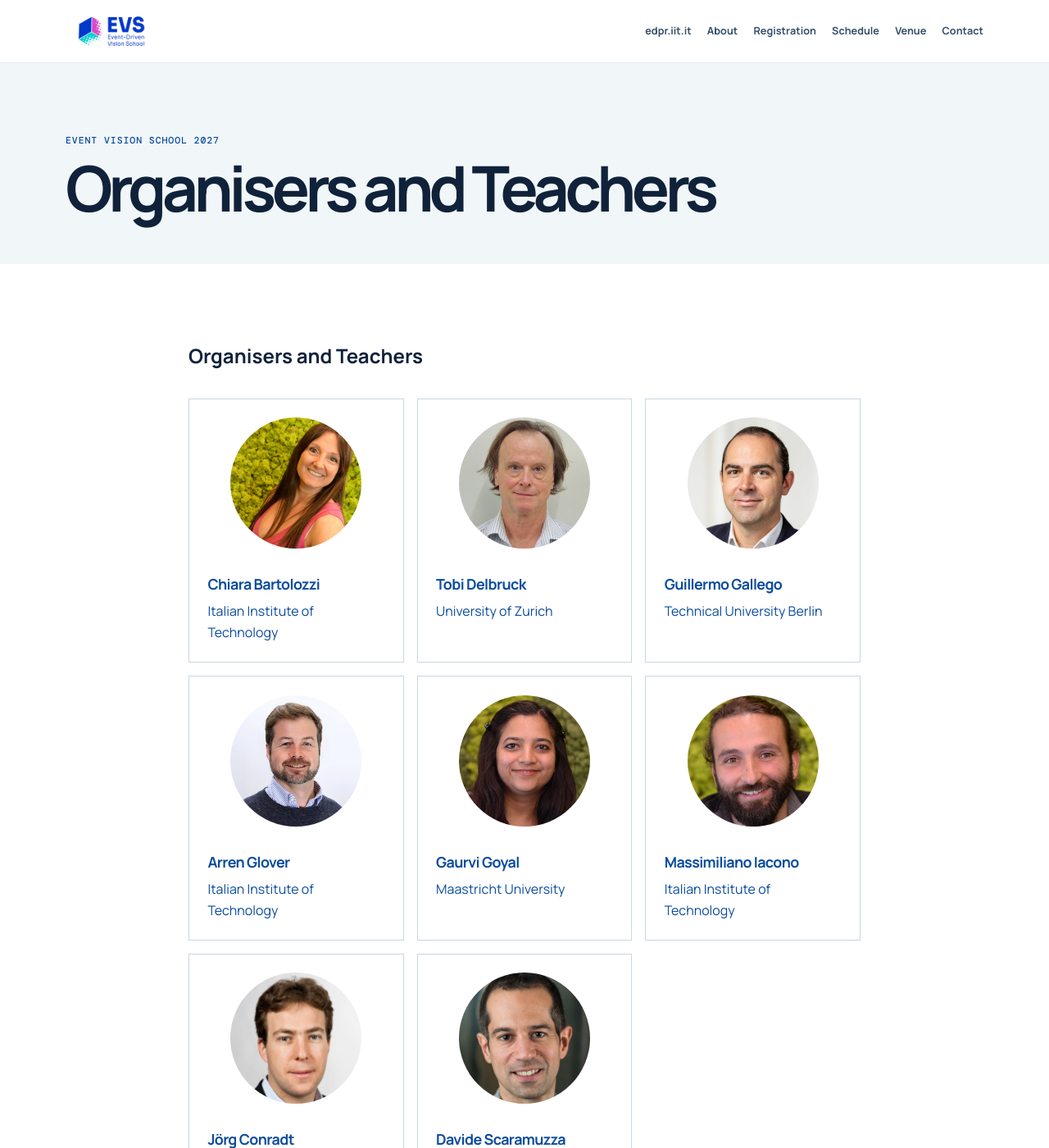
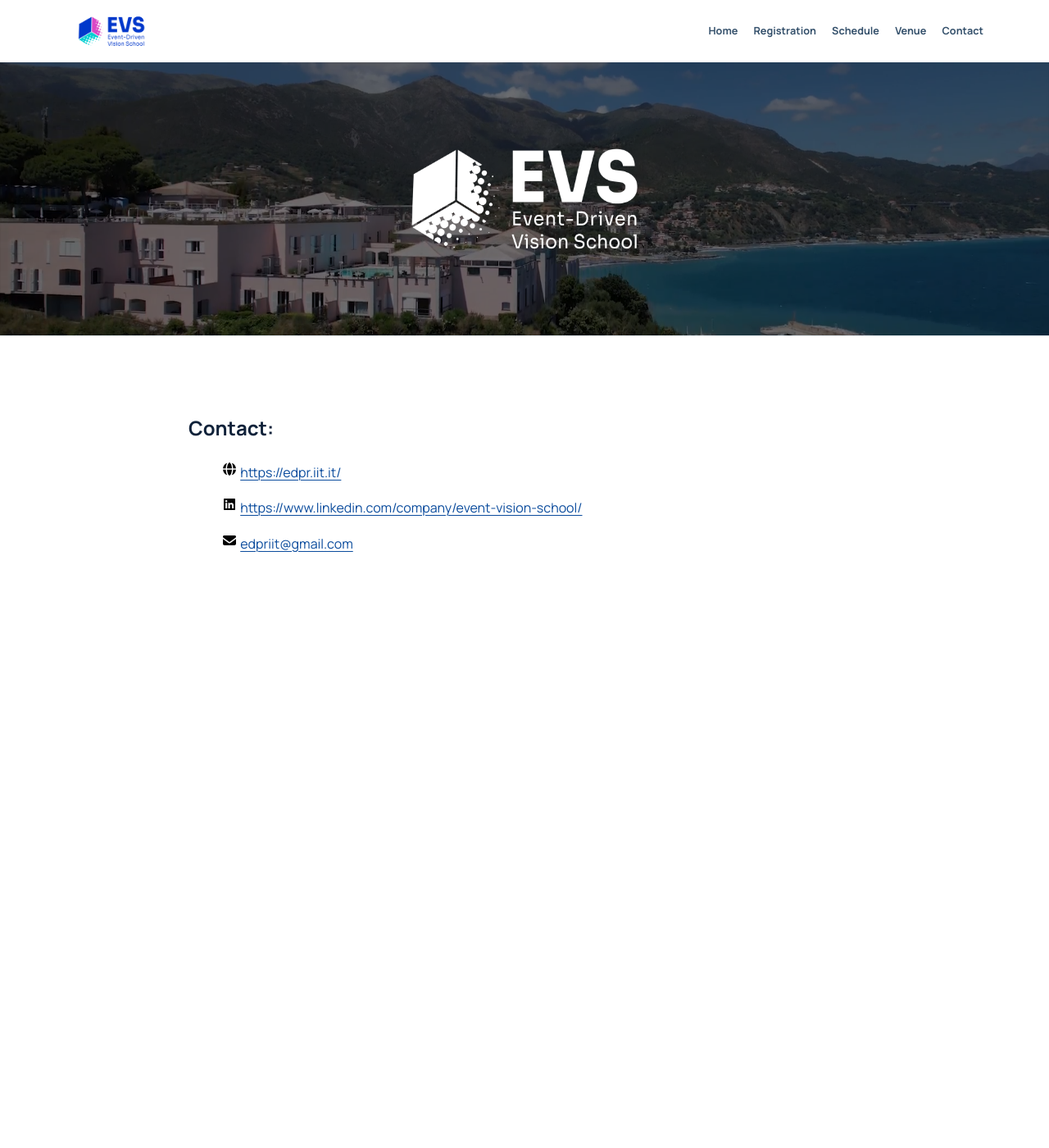
Before and after one commit to event-driven-vision-school/event-driven-school.github.io, a Jekyll site: the page built from pages/markdown/contact.md, in a window 1280 px wide and 1400 px high. Shown: the whole window at 82% size. Built offline with Jekyll 4.4.1, drawn with Linux system fonts in a browser that asks for light colours; our own code applies the rules of GitHub Pages for plain Markdown files; some of the changed text lies outside the part shown.

```diff
--- a/_includes/navigation.html
+++ b/_includes/navigation.html
@@ -4,12 +4,14 @@
       <img class="brand-mark" src="{{ '/assets/images/EVS - color.png' | relative_url }}" alt="Event Vision School">
     </a>
     <nav aria-label="Primary navigation">
-      <a href="{{ 'https://edpr.iit.it' | relative_url }}">edpr.iit.it</a>
-      <a href="{{ '/#about' | relative_url }}">About</a>
+      <a href="{{ '/' | relative_url }}">Home</a>
       <a href="{{ '/registration/' | relative_url }}">Registration</a>
       <a href="{{ '/schedule/' | relative_url }}">Schedule</a>
       <a href="{{ '/venueandtravel/' | relative_url }}">Venue</a>
       <a href="{{ '/contact/' | relative_url }}">Contact</a>
     </nav>
   </div>
+  <img class="evs-banner"
+     src="{{ '/assets/images/EVS-banner.png' | relative_url }}"
+     alt="Event Vision School banner">
 </header>
--- a/_layouts/page.html
+++ b/_layouts/page.html
@@ -1,12 +1,7 @@
 ---
 layout: default
 ---
-<section class="page-heading">
-  <div class="container">
-    <p class="eyebrow">Event Vision School {{ site.event.year }}</p>
-    <h1>{{ page.title }}</h1>
-  </div>
-</section>
+
 <article class="content container">
   {{ content }}
 </article>
--- a/pages/markdown/contact.md
+++ b/pages/markdown/contact.md
@@ -1,61 +1,8 @@
-# Organisers and Teachers
-
-<div class="info-grid">
-
-<a href="https://iit.it/people/chiara-bartolozzi" target="_blank" rel="noopener noreferrer">
-<img class="speaker-photo" src="https://event-driven-vision-school.github.io/event-driven-school.github.io/assets/images/people/chiarabartolozzi.jpg" alt="Chiara Bartolozzi" style="width: 160px">
-<h3>Chiara Bartolozzi</h3>
-Italian Institute of Technology
-</a>
-
-<a href="https://www.ini.uzh.ch/en/institute/people?uname=tobi" target="_blank" rel="noopener noreferrer">
-<img class="speaker-photo" src="https://event-driven-vision-school.github.io/event-driven-school.github.io/assets/images/people/tobiasdelbruck.jpg" alt="Tobi Delbruck" style="width: 160px">
-<h3>Tobi Delbruck</h3>
-University of Zurich
-</a>
-
-<a href="https://sites.google.com/view/guillermogallego" target="_blank" rel="noopener noreferrer">
-<img class="speaker-photo" src="https://event-driven-vision-school.github.io/event-driven-school.github.io/assets/images/people/guillermogallego.jpg" alt="Guillermo Gallego" style="width: 160px">
-<h3>Guillermo Gallego</h3>
-Technical University Berlin
-</a>
-
-<a href="https://arrenglover.github.io/" target="_blank" rel="noopener noreferrer">
-<img class="speaker-photo" src="https://event-driven-vision-school.github.io/event-driven-school.github.io/assets/images/people/arrenglover.jpg" alt="Arren Glover" style="width: 160px">
-<h3>Arren Glover</h3>
-Italian Institute of Technology
-</a>
-
-<a href="https://www.maastrichtuniversity.nl/g-goyal" target="_blank" rel="noopener noreferrer">
-<img class="speaker-photo" src="https://event-driven-vision-school.github.io/event-driven-school.github.io/assets/images/people/gaurvigoyal.jpg" alt="Gaurvi Goyal" style="width: 160px">
-<h3>Gaurvi Goyal</h3>
-Maastricht University
-</a>
-
-<a href="https://iit.it/people/massimiliano-iacono" target="_blank" rel="noopener noreferrer">
-<img class="speaker-photo" src="https://event-driven-vision-school.github.io/event-driven-school.github.io/assets/images/people/massimilianoiacono.jpg" alt="Massimiliano Iacono" style="width: 160px">
-<h3>Massimiliano Iacono</h3>
-Italian Institute of Technology
-</a>
-
-<a href="https://www.kth.se/profile/conr" target="_blank" rel="noopener noreferrer">
-<img class="speaker-photo" src="https://event-driven-vision-school.github.io/event-driven-school.github.io/assets/images/people/jorgconradt.jpg" alt="Jörg Conradt" style="width: 160px">
-<h3>Jörg Conradt</h3>
-KTH
-</a>
-
-<a href="https://rpg.ifi.uzh.ch/people_scaramuzza.html" target="_blank" rel="noopener noreferrer">
-<img class="speaker-photo" src="https://event-driven-vision-school.github.io/event-driven-school.github.io/assets/images/people/DavideScaramuzza.png" alt="Davide Scaramuzza" style="width: 160px">
-<h3>Davide Scaramuzza</h3>
-University of Zurich
-</a>
-</div>
-
-### Contact:
+# Contact:
 
 > <img src="https://event-driven-vision-school.github.io/event-driven-school.github.io/assets/images/globe-solid-full.svg" alt="https://edpr.iit.it/" style="height: 20px"> [https://edpr.iit.it/](https://edpr.iit.it/)
 
 
-> <img src="https://event-driven-vision-school.github.io/event-driven-school.github.io/assets/images/linkedin-brands-solid-full.svg" alt="https://edpr.iit.it/" style="height: 20px"> [https://www.linkedin.com/company/event-vision-school/](https://www.linkedin.com/company/event-vision-school/)
+> <img src="https://event-driven-vision-school.github.io/event-driven-school.github.io/assets/images/linkedin-brands-solid-full.svg" alt="linked-in" style="height: 20px"> [https://www.linkedin.com/company/event-vision-school/](https://www.linkedin.com/company/event-vision-school/)
 
-> <img src="https://event-driven-vision-school.github.io/event-driven-school.github.io/assets/images/envelope-solid-full.svg" alt="https://edpr.iit.it/" style="height: 20px"> [eventvisionschool2026@gmail.com](mailto:eventvisionschool2026@gmail.com)
+> <img src="https://event-driven-vision-school.github.io/event-driven-school.github.io/assets/images/envelope-solid-full.svg" alt="email" style="height: 20px"> [edpriit@gmail.com](mailto:edpriit@gmail.com)
```
Also changed, not shown: index.html (+7 -6 lines), pages/markdown/guests.md (+15 -11 lines), pages/markdown/schedule.md (+26 -29 lines).
